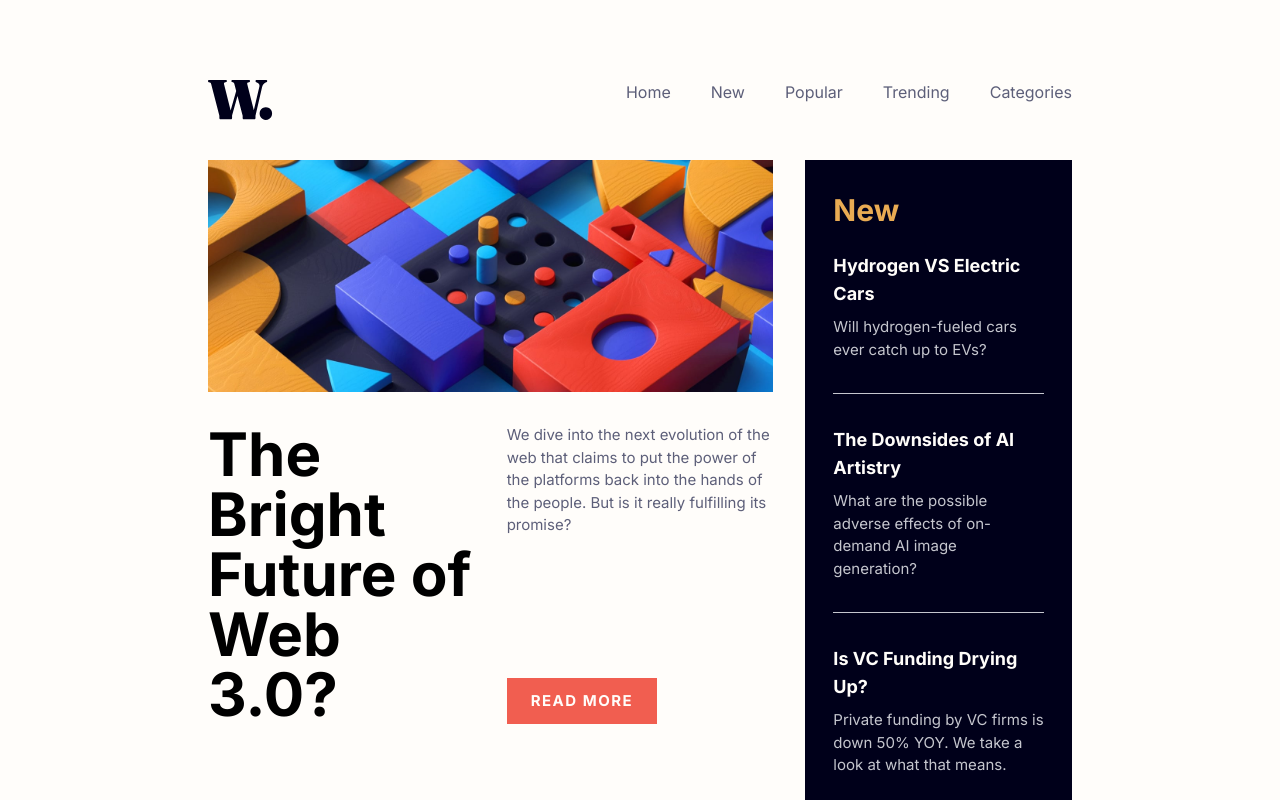
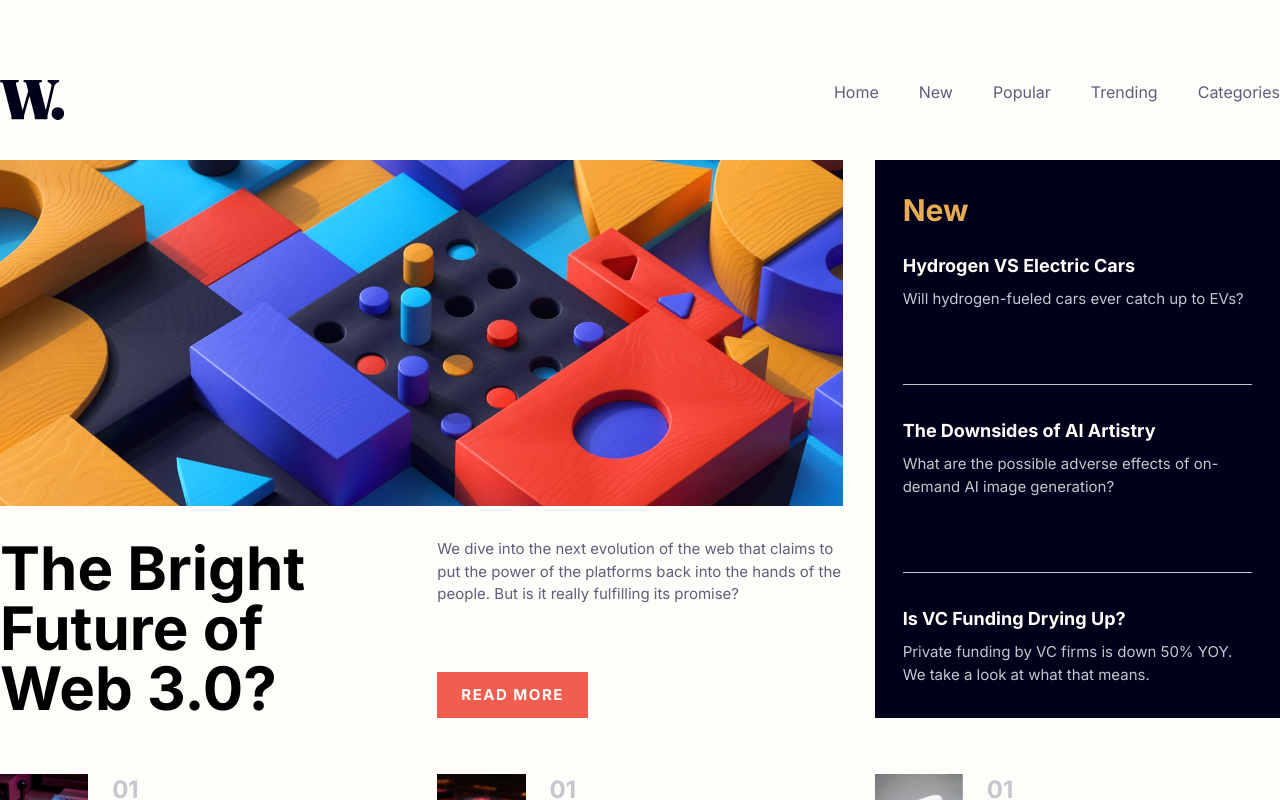
Before and after one commit to antonsarg/fe-news-homepage, a React (Vite) app: page / in a window 1280 px wide. Shown: the top 800 px of the page. Built offline with nearby package versions, Linux system fonts and the light colour scheme.

Commit message:
feat: Remove container padding

```diff
--- a/tailwind.config.js
+++ b/tailwind.config.js
@@ -4,10 +4,6 @@
   theme: {
     container: {
       center: true,
-      padding: {
-        DEFAULT: "1rem",
-        xl: "13rem",
-      },
     },
     colors: {
       primary: {
```
